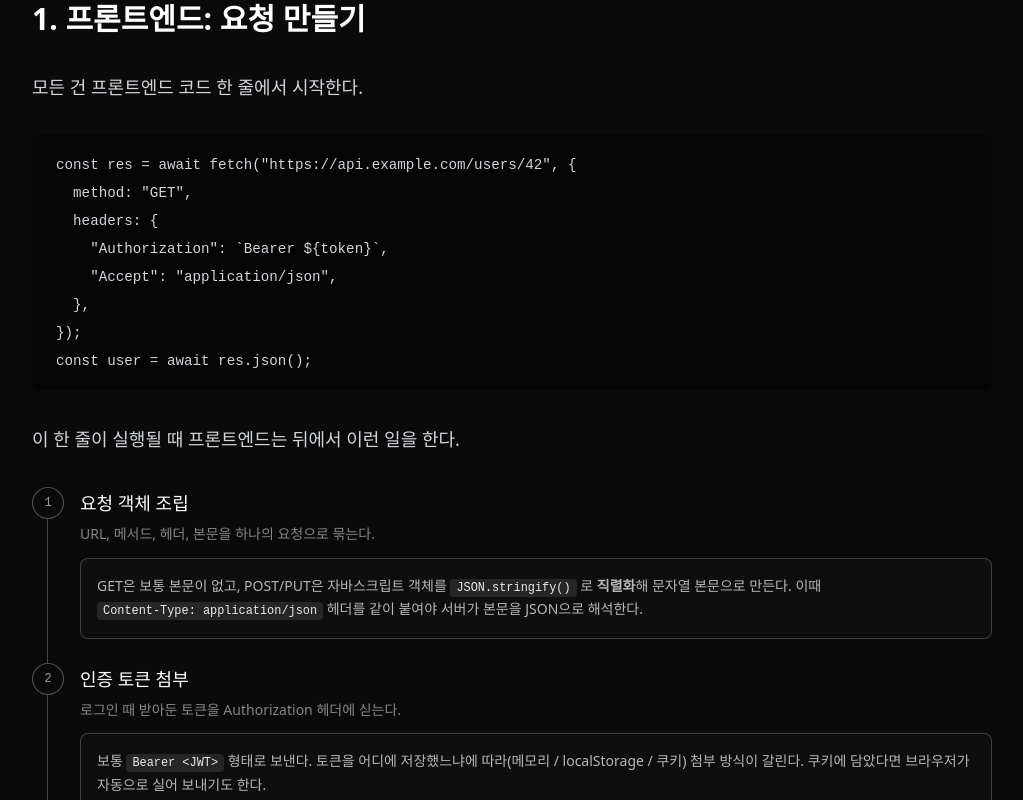
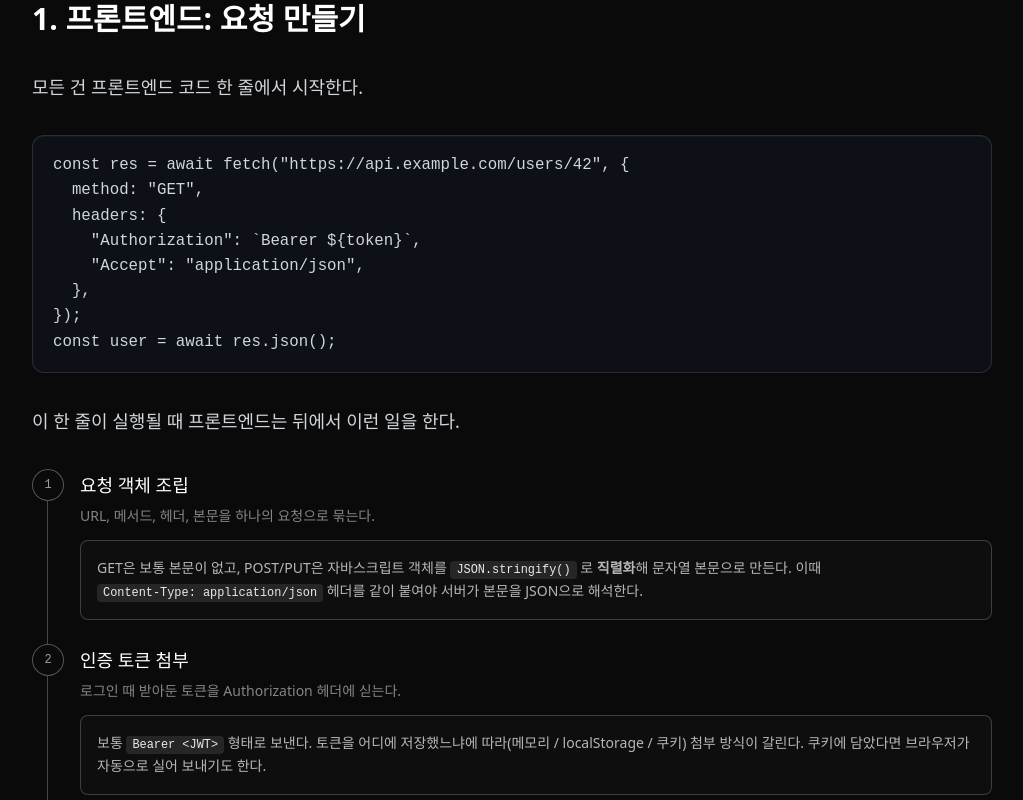
Before and after one commit to ZaMan0806/zamansite, a Next.js app: page /wiki/frontend-backend-request-response in a window 1280 px wide. Shown: the part 800-1600 px from the top of the page, without its empty margins (128-1151 px from the left). Built offline with nearby package versions, Linux system fonts and the light colour scheme; a web font is replaced by a local one.

Commit message:
refactor: 코드 블럭 하이라이팅 방식 수정

```diff
--- a/app/globals.css
+++ b/app/globals.css
@@ -86,3 +86,46 @@ body {
 .prose :where(code):not(:where(pre code))::after {
   content: none;
 }
+
+/* ── 코드 블록 (rehype-pretty-code) ──
+   토큰 색은 Shiki가 인라인 style로 입히고, 여기선 카드 컨테이너만 꾸민다. */
+.prose [data-rehype-pretty-code-figure] {
+  position: relative;
+  margin: 1.75rem 0;
+}
+
+.prose pre {
+  position: relative;
+  background: #0d1117;
+  border: 1px solid rgba(255, 255, 255, 0.12);
+  border-radius: 0.75rem;
+  padding: 1.1rem 1.25rem;
+  overflow-x: auto;
+  font-size: 0.875em;
+  line-height: 1.6;
+  box-shadow: 0 1px 0 rgba(255, 255, 255, 0.04) inset;
+}
+
+.prose pre code {
+  display: grid;            /* 줄 단위 레이아웃 (줄별 강조 대비) */
+  background: none;
+  padding: 0;
+  font-size: inherit;
+  font-weight: 400;
+  font-family: var(--font-mono), ui-monospace, monospace;
+  counter-reset: line;
+}
+
+/* 코드 블록 우상단에 언어 뱃지 */
+.prose pre[data-language]::before {
+  content: attr(data-language);
+  position: absolute;
+  top: 0.65rem;
+  right: 0.95rem;
+  font-family: var(--font-mono), monospace;
+  font-size: 0.7rem;
+  letter-spacing: 0.06em;
+  text-transform: uppercase;
+  color: rgba(255, 255, 255, 0.3);
+  pointer-events: none;
+}
--- a/content/wiki/frontend-backend-request-response.mdx
+++ b/content/wiki/frontend-backend-request-response.mdx
@@ -300,13 +300,6 @@ API(`api.example.com`)의 **출처(origin)가 다르기** 때문에, 브라우
     {
       title: "DB 조회",
       desc: "users/42 를 DB에서 읽어 응답 데이터를 조립한다.",
-      detail: (
-        <p className="m-0">
-          흔한 함정이 <strong>N+1 문제</strong>다. 사용자 1명을 부른 뒤 그 사람의
-          게시글 N개를 각각 따로 조회하면 쿼리가 1+N번 나간다. JOIN이나 일괄
-          로딩으로 한 번에 가져와야 한다.
-        </p>
-      ),
     },
   ]}
 />
@@ -444,7 +437,7 @@ setLoading(false);               // 로딩 끄기
     { title: "캐시 확인", desc: "fresh면 끝. stale이면 ETag로 재검증(→ 304)." },
     { title: "네트워크", desc: "DNS·TCP·TLS는 연결당 한 번, 재사용됨." },
     { title: "CORS", desc: "출처가 다르면 OPTIONS preflight가 먼저. 허용은 백엔드 설정." },
-    { title: "백엔드 처리", desc: "미들웨어 → JWT 인증 → 라우팅 → DB(N+1 주의)." },
+    { title: "백엔드 처리", desc: "미들웨어 → JWT 인증 → 라우팅 → DB 조회." },
     { title: "응답", desc: "상태 코드 + 헤더 + JSON 본문." },
     { title: "응답 처리", desc: "res.ok 분기 → json() 역직렬화 → 상태 갱신 → 로딩 OFF." },
     { title: "리렌더", desc: "가상 DOM diff로 바뀐 부분만 실제 DOM에 반영." },
--- a/next.config.ts
+++ b/next.config.ts
@@ -7,7 +7,13 @@ const nextConfig: NextConfig = {
 };
 
 const withMDX = createMDX({
-  // remark/rehype 플러그인이 필요하면 여기에 추가
+  options: {
+    // Turbopack은 플러그인을 문자열 이름 + 직렬화 가능한 옵션으로만 받는다.
+    // rehype-pretty-code는 Shiki 테마를 문자열로 지정할 수 있어 호환된다.
+    rehypePlugins: [
+      ["rehype-pretty-code", { theme: "github-dark-default", keepBackground: false }],
+    ],
+  },
 });
 
 export default withMDX(nextConfig);
--- a/package.json
+++ b/package.json
@@ -16,7 +16,9 @@
     "@types/mdx": "^2.0.14",
     "next": "16.2.6",
     "react": "19.2.4",
-    "react-dom": "19.2.4"
+    "react-dom": "19.2.4",
+    "rehype-pretty-code": "^0.14.3",
+    "shiki": "^4.2.0"
   },
   "devDependencies": {
     "@tailwindcss/postcss": "^4",
```
Also changed, not shown: 1 other file (tests, documents, lock files or other folders).
